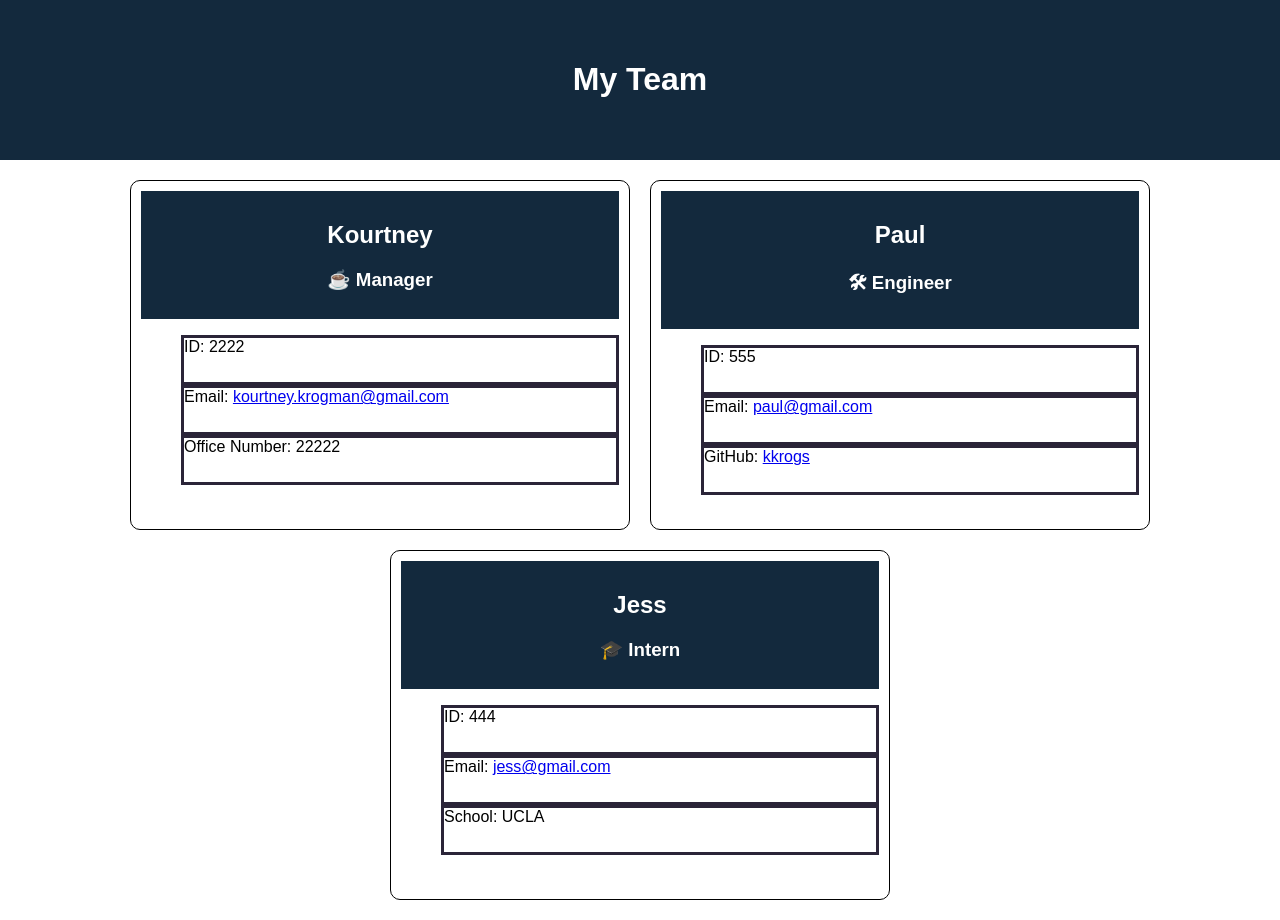
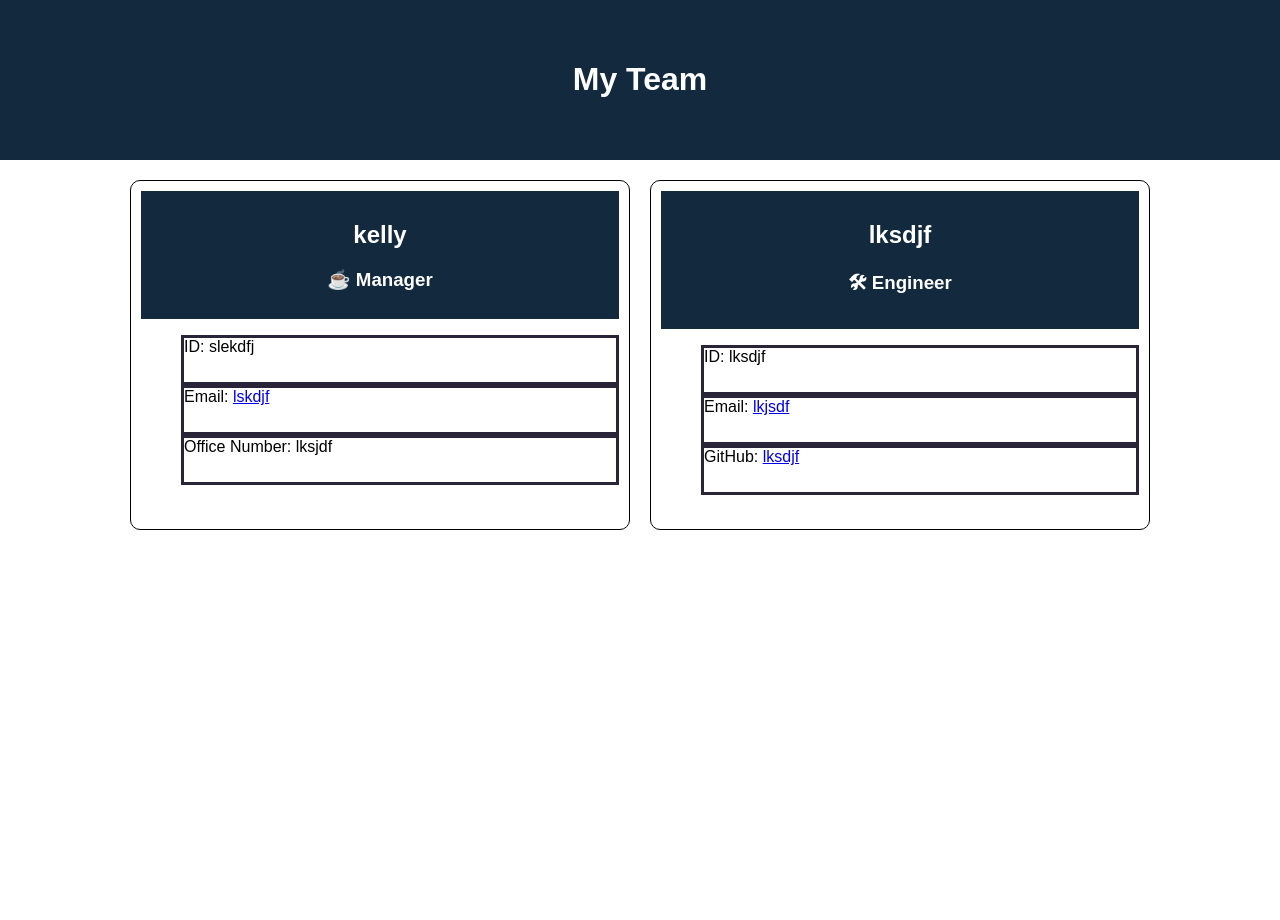
Before and after one commit to kkrogs/Kourtneys-Team-Profile-Generator, a website: page Dist/index.html in a window 1280 px wide. After the commit the page ends 800 px from the top, so only its background shows below. Drawn offline with nearby package versions, Linux system fonts and the light colour scheme.

Commit message:
Final Version with Inquirer Package Installed

```diff
--- a/Dist/index.html
+++ b/Dist/index.html
@@ -18,36 +18,25 @@
 
     <div class="products">
     <section class="card">
-      <header><h1>Kourtney
+      <header><h1>kelly
         </h1> <h3>☕ Manager</h3></header>
         <ul>
-        <li>ID: 2222
+        <li>ID: slekdfj
         </li>
-        <li>Email: <a href="mailto: kourtney.krogman@gmail.com">kourtney.krogman@gmail.com</a>
+        <li>Email: <a href="mailto: lskdjf">lskdjf</a>
         </li>
-        <li>Office Number: 22222
+        <li>Office Number: lksjdf
         </li>
       </ul>
     </section>
 
     <section class="card">
-                    <header><h1>Paul</h1> <h3>🛠 Engineer</h3></header>
+                    <header><h1>lksdjf</h1> <h3>🛠 Engineer</h3></header>
                     <ul>
-                      <li>ID: 555</li>
-                      <li>Email: <a href="mailto: paul@gmail.com">paul@gmail.com</a></li>
-                      <li>GitHub: <a href="https://github.com/kkrogs">kkrogs</a></li>
+                      <li>ID: lksdjf</li>
+                      <li>Email: <a href="mailto: lkjsdf">lkjsdf</a></li>
+                      <li>GitHub: <a href="https://github.com/lksdjf">lksdjf</a></li>
                     </ul>
-                  </section>
-
-    <section class="card">
-                    <header><h1>Jess</h1> <h3>🎓 Intern</h3></header>
-                    <ul>
-                      <li>ID: 444</li>
-                      <li>Email: <a href="mailto: jess@gmail.com">jess@gmail.com</a></li>
-                      <li>School: UCLA</li>
-                    </ul>
-
-
                   </section>
 
                   </section>
--- a/package.json
+++ b/package.json
@@ -10,5 +10,8 @@
   "license": "ISC",
   "devDependencies": {
     "jest": "^24.9.0"
+  },
+  "dependencies": {
+    "inquirer": "^8.2.1"
   }
 }
```
Also changed, not shown: 1 other file.
